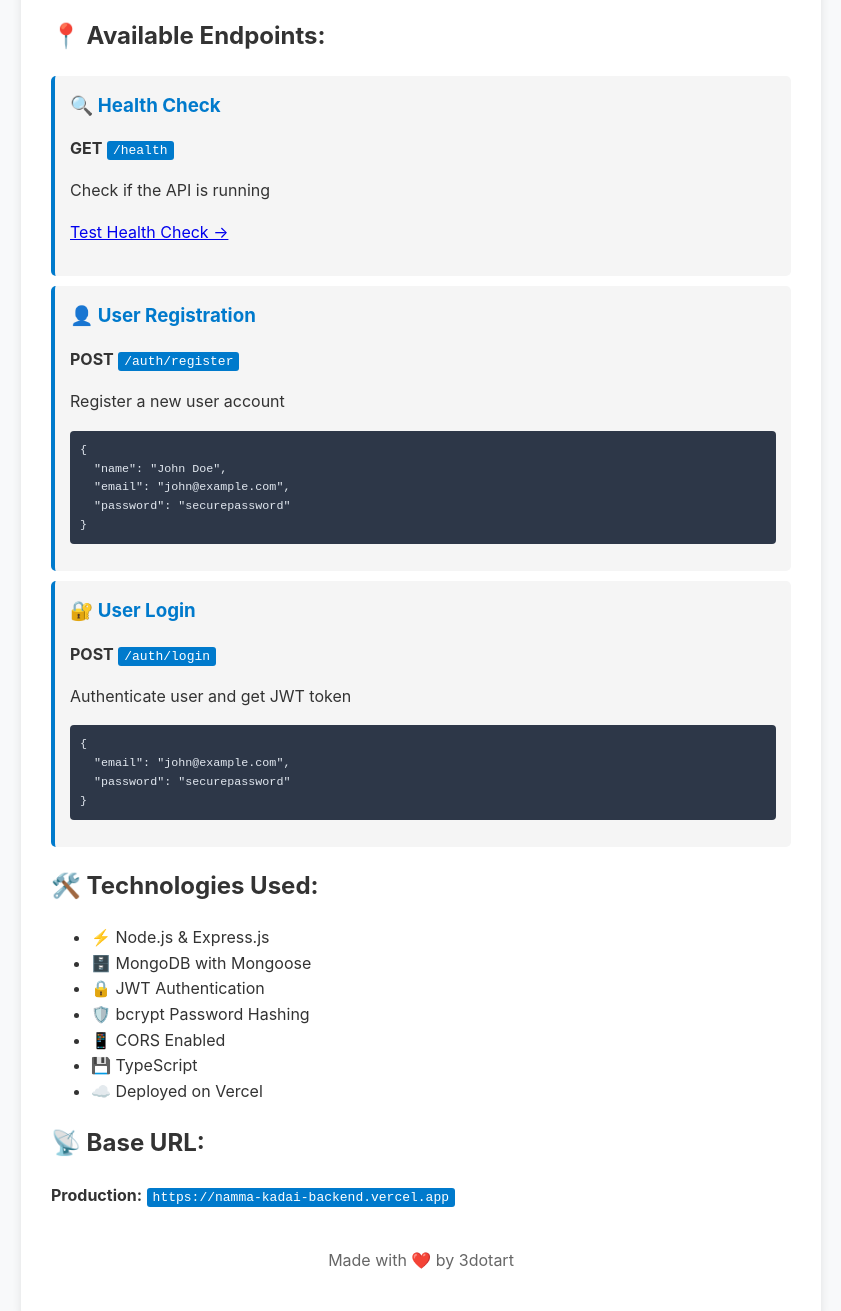
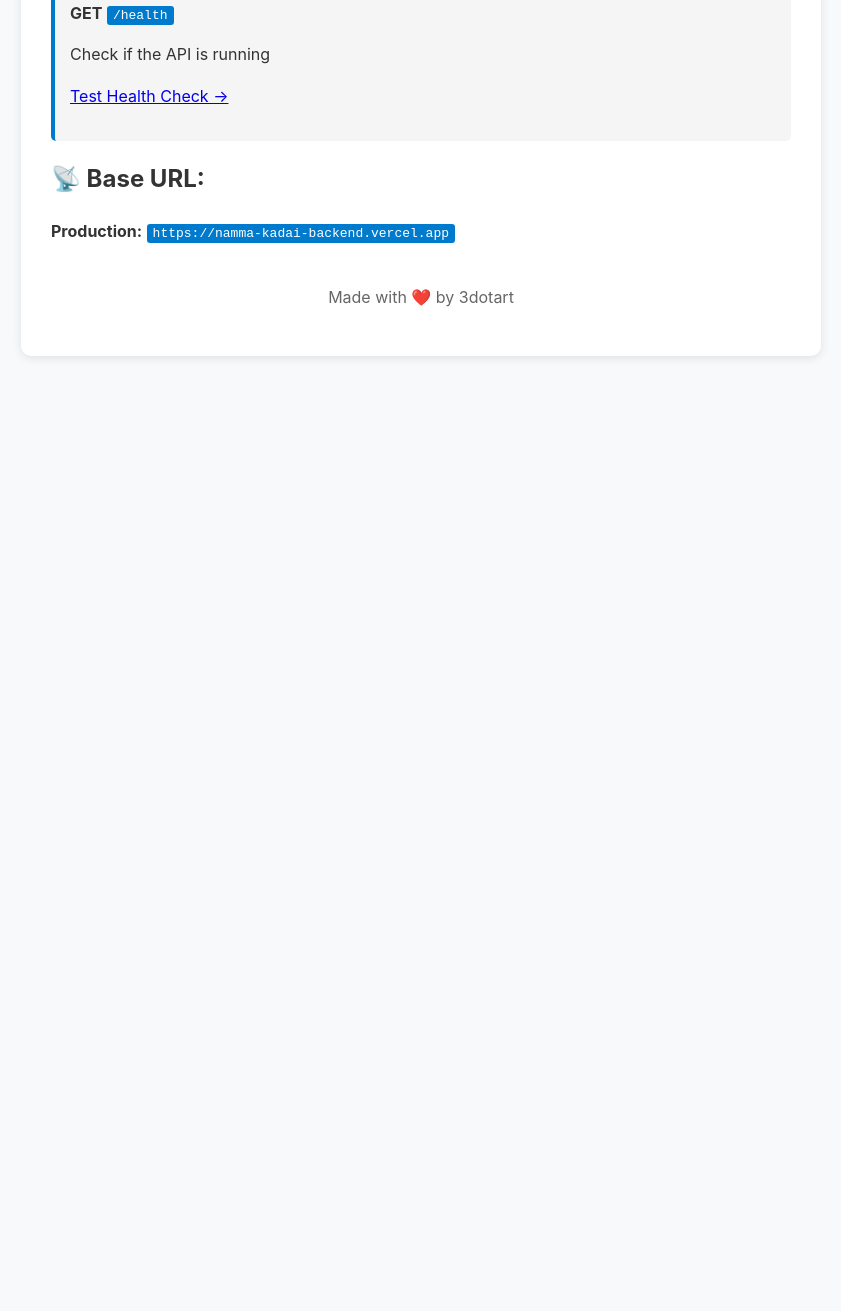
Before and after one commit to 3dothub/namma-kadai-backend, a website: page index.html in a window 1280 px wide. Shown: the part 348-1659 px from the top of the page, without its empty margins (219-1060 px from the left). After the commit the page ends 800 px from the top, so only its background shows below. Drawn offline with Linux system fonts and the light colour scheme.

Commit message:
Remove endpoint and technology details from index.html
Cleaned up the index.html by removing sections listing available API endpoints, user registration/login examples, and technologies used. This streamlines the page and focuses on the base URL and health check endpoint.

```diff
--- a/index.html
+++ b/index.html
@@ -69,51 +69,12 @@
             <h1>🚀 Namma Kadai Backend API</h1>
             <p>A modern, secure backend API for e-commerce applications</p>
         </div>
-
-        <div class="status">
-            ✅ API is running successfully on Vercel!
-        </div>
-
-        <h2>📍 Available Endpoints:</h2>
-
         <div class="endpoint">
             <h3>🔍 Health Check</h3>
             <p><strong>GET</strong> <span class="url">/health</span></p>
             <p>Check if the API is running</p>
             <p><a href="/health" target="_blank">Test Health Check →</a></p>
         </div>
-
-        <div class="endpoint">
-            <h3>👤 User Registration</h3>
-            <p><strong>POST</strong> <span class="url">/auth/register</span></p>
-            <p>Register a new user account</p>
-            <pre>{
-  "name": "John Doe",
-  "email": "john@example.com",
-  "password": "securepassword"
-}</pre>
-        </div>
-
-        <div class="endpoint">
-            <h3>🔐 User Login</h3>
-            <p><strong>POST</strong> <span class="url">/auth/login</span></p>
-            <p>Authenticate user and get JWT token</p>
-            <pre>{
-  "email": "john@example.com",
-  "password": "securepassword"
-}</pre>
-        </div>
-
-        <h2>🛠️ Technologies Used:</h2>
-        <ul>
-            <li>⚡ Node.js & Express.js</li>
-            <li>🗄️ MongoDB with Mongoose</li>
-            <li>🔒 JWT Authentication</li>
-            <li>🛡️ bcrypt Password Hashing</li>
-            <li>📱 CORS Enabled</li>
-            <li>💾 TypeScript</li>
-            <li>☁️ Deployed on Vercel</li>
-        </ul>
 
         <h2>📡 Base URL:</h2>
         <p><strong>Production:</strong> <span class="url">https://namma-kadai-backend.vercel.app</span></p>
```
